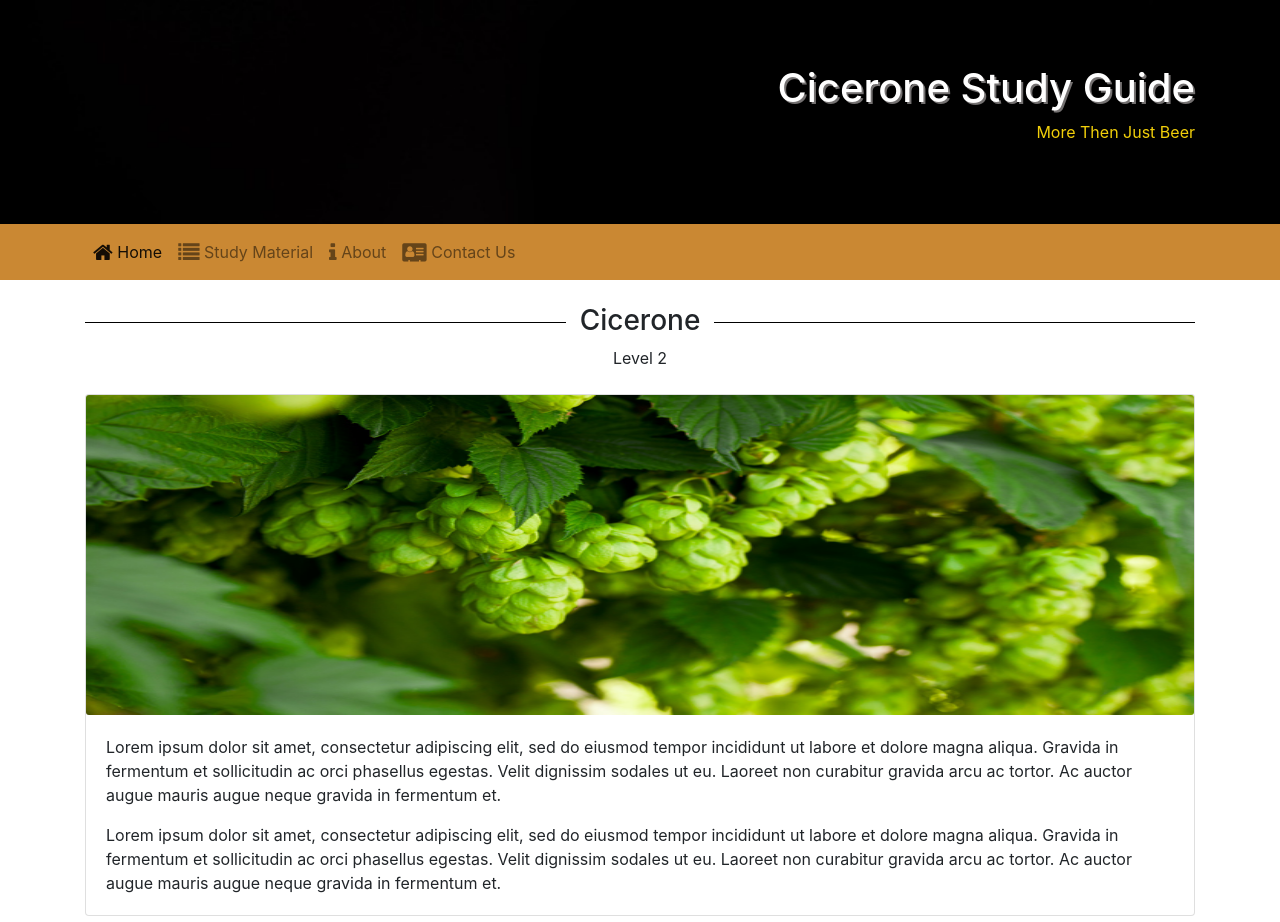
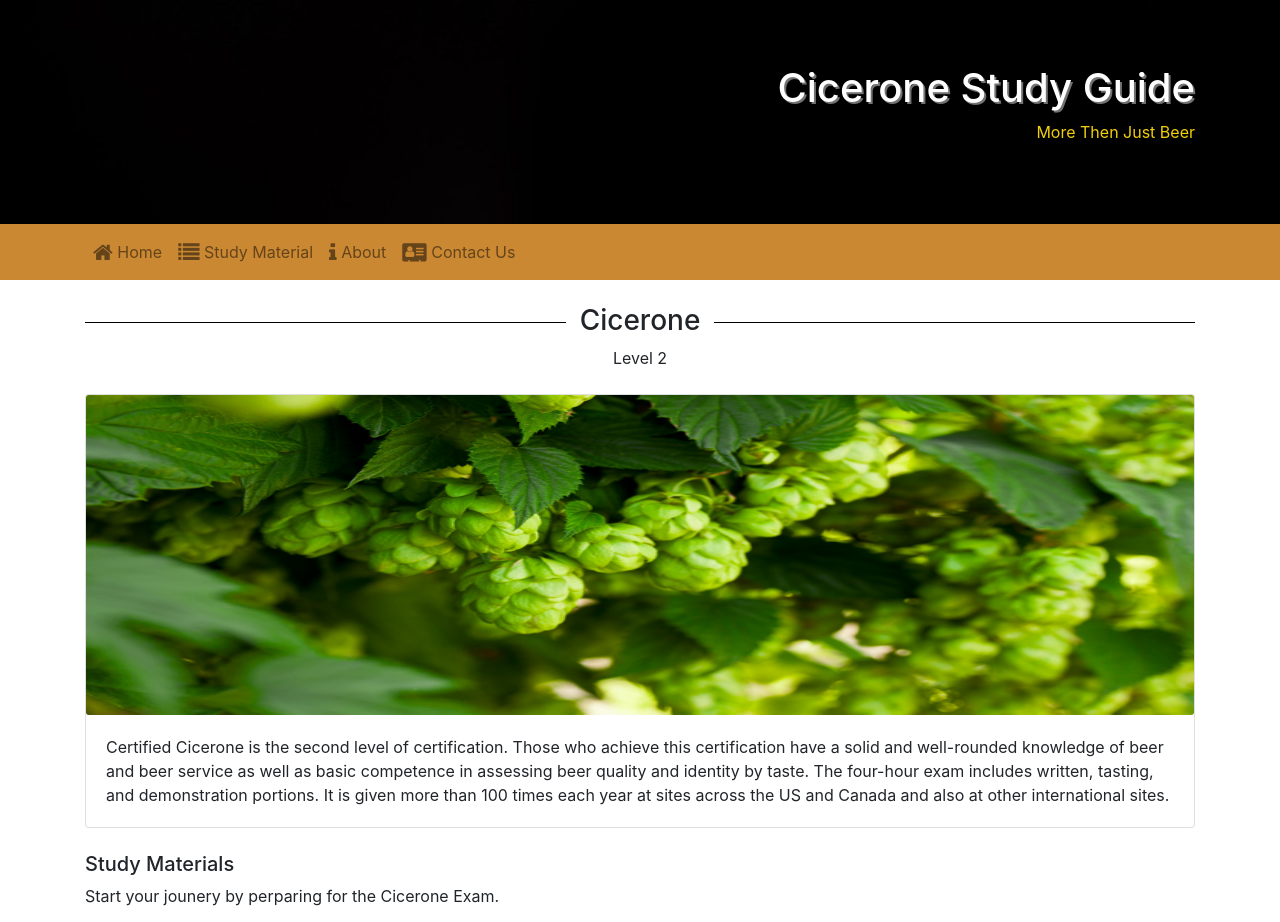
Before and after one commit to CryFecteau/cicerone-ui, a React (Create React App) app: page /cicerone in a window 1280 px wide. Shown: the top 922 px of the page. Built offline with nearby package versions, Linux system fonts and the light colour scheme.

Commit message:
add in flavor text for different levels of cicerone

```diff
--- a/src/App.css
+++ b/src/App.css
@@ -44,6 +44,9 @@
   left: 0.5em;
   margin-right: -50%;
 }
+#tabs:hover{
+  cursor: pointer;
+}
 @media only screen and (min-width: 600px) {
   .img {
     height: 20rem;
--- a/src/components/AdvancedCicerone.js
+++ b/src/components/AdvancedCicerone.js
@@ -20,8 +20,7 @@
                 <Card className='mt-4'>
                     <CardImg className='img' src={taps} alt='beer hops' />
                     <CardBody>
-                        <CardText>Lorem ipsum dolor sit amet, consectetur adipiscing elit, sed do eiusmod tempor incididunt ut labore et dolore magna aliqua. Gravida in fermentum et sollicitudin ac orci phasellus egestas. Velit dignissim sodales ut eu. Laoreet non curabitur gravida arcu ac tortor. Ac auctor augue mauris augue neque gravida in fermentum et.</CardText>
-                        <CardText>Lorem ipsum dolor sit amet, consectetur adipiscing elit, sed do eiusmod tempor incididunt ut labore et dolore magna aliqua. Gravida in fermentum et sollicitudin ac orci phasellus egestas. Velit dignissim sodales ut eu. Laoreet non curabitur gravida arcu ac tortor. Ac auctor augue mauris augue neque gravida in fermentum et.</CardText>
+                        <CardText>Those who achieve this certification possess expert knowledge of beer and excellent tasting ability. Such knowledge generally results from several years of additional study and tasting after achieving Certified Cicerone®. Well-prepared candidates will have excellent and extensive style knowledge, hands-on experience managing beer service, direct familiarity with brewing process and ingredients, and frequent and repeated experience in beer and food pairing.</CardText>
                     </CardBody>
                 </Card>
             </div>
@@ -36,7 +35,7 @@
             </div>
             <div className='container'>
                 <h5 className='header-line'>Other Levels</h5>
-                <CardGroup className='container'>
+                <CardGroup className='container mb-5'>
                     <Card>
                         <CardImg top width='100%' src={bottle} alt='serving beer' />
                         <CardBody>
--- a/src/components/BeerServer.js
+++ b/src/components/BeerServer.js
@@ -22,8 +22,7 @@
                 <Card className='mt-4'>
                     <CardImg className='img' src={beer} alt='logo' />
                     <CardBody>
-                        <CardText>Lorem ipsum dolor sit amet, consectetur adipiscing elit, sed do eiusmod tempor incididunt ut labore et dolore magna aliqua. Gravida in fermentum et sollicitudin ac orci phasellus egestas. Velit dignissim sodales ut eu. Laoreet non curabitur gravida arcu ac tortor. Ac auctor augue mauris augue neque gravida in fermentum et.</CardText>
-                        <CardText>Lorem ipsum dolor sit amet, consectetur adipiscing elit, sed do eiusmod tempor incididunt ut labore et dolore magna aliqua. Gravida in fermentum et sollicitudin ac orci phasellus egestas. Velit dignissim sodales ut eu. Laoreet non curabitur gravida arcu ac tortor. Ac auctor augue mauris augue neque gravida in fermentum et.</CardText>
+                        <CardText>Certified Beer Servers become conversant in the language of beer, including key flavor words and core beer styles,  master the details of beer service, including glass preparation and proper pouring of both draft and bottled beers, and Learn the three most common ways the flavor of beer can be ruined after it leaves the brewery and what must be done to prevent this from happening </CardText>
                     </CardBody>
                 </Card>
             </div>
@@ -38,7 +37,7 @@
             </div>
             <div className='container'>
                 <h5 className='header-line'>Other Levels</h5>
-                <CardGroup className='container'>
+                <CardGroup className='container md-5'>
                     <Card>
                         <CardImg top width='100%' src={servingBeer} alt='serving beer' />
                         <CardBody>
--- a/src/components/Cicerone.js
+++ b/src/components/Cicerone.js
@@ -22,8 +22,7 @@
                 <Card className='mt-4'>
                     <CardImg className='img' src={hops} alt='beer hops' />
                     <CardBody>
-                        <CardText>Lorem ipsum dolor sit amet, consectetur adipiscing elit, sed do eiusmod tempor incididunt ut labore et dolore magna aliqua. Gravida in fermentum et sollicitudin ac orci phasellus egestas. Velit dignissim sodales ut eu. Laoreet non curabitur gravida arcu ac tortor. Ac auctor augue mauris augue neque gravida in fermentum et.</CardText>
-                        <CardText>Lorem ipsum dolor sit amet, consectetur adipiscing elit, sed do eiusmod tempor incididunt ut labore et dolore magna aliqua. Gravida in fermentum et sollicitudin ac orci phasellus egestas. Velit dignissim sodales ut eu. Laoreet non curabitur gravida arcu ac tortor. Ac auctor augue mauris augue neque gravida in fermentum et.</CardText>
+                        <CardText>Certified Cicerone is the second level of certification. Those who achieve this certification have a solid and well-rounded knowledge of beer and beer service as well as basic competence in assessing beer quality and identity by taste. The four-hour exam includes written, tasting, and demonstration portions. It is given more than 100 times each year at sites across the US and Canada and also at other international sites.</CardText>
                     </CardBody>
                 </Card>
             </div>
@@ -38,7 +37,7 @@
             </div>
             <div className='container'>
                 <h5 className='header-line'>Other Levels</h5>
-                <CardGroup className='container'>
+                <CardGroup className='container md-5'>
                     <Card>
                         <CardImg top width='100%' src={servingBeer} alt='serving beer' />
                         <CardBody>
--- a/src/components/Content.js
+++ b/src/components/Content.js
@@ -9,7 +9,7 @@
                 <CardBody>
                     <CardTitle className='text-center'>COMING SOON!</CardTitle>
                     <CardText className='text-center'>Thank you for your interest in our study materials, we are currently working hard to give you the best experince.</CardText>
-                    <Button className='m-2' outline color='info'><Link to='/'>Home</Link></Button>
+                    <Button className='m-2' outline color='info'><Link to='/cicerone-ui'>Home</Link></Button>
                     <Button className='m-2' outline color='info'><Link to='/study-material'>Study Material</Link></Button>
                 </CardBody>
             </Card>
--- a/src/components/Footer.js
+++ b/src/components/Footer.js
@@ -8,7 +8,7 @@
                     <div className='col-5 col-sm-2 offset-1'>
                         <h5>Links</h5>
                         <ul className='list-unstyled'>
-                            <li><a href='/'>Home</a></li>
+                            <li><a href='/cicerone-ui'>Home</a></li>
                             <li><a href='/study-material'>Study Material</a></li>
                             <li><a href='/about-us'>About</a></li>
                             <li><a href='/contact-us'>Contact</a></li>
--- a/src/components/Header.js
+++ b/src/components/Header.js
@@ -39,7 +39,7 @@
                         <Collapse isOpen={this.state.isNavOpen} navbar>
                             <Nav navbar>
                                 <NavItem>
-                                    <NavLink className='nav-link' to='/'>
+                                    <NavLink className='nav-link' to='/cicerone-ui'>
                                         <i className='fa fa-home fa-lg' /> Home
                                     </NavLink>
                                 </NavItem>
--- a/src/components/Main.js
+++ b/src/components/Main.js
@@ -19,7 +19,7 @@
                 <div>
                     <Header />
                     <Switch>
-                        <Route path='/' exact component={Home} />
+                        <Route path='/cicerone-ui' exact component={Home} />
                         <Route path='/about-us' component={About} />
                         <Route path='/advanced-cicerone' component={AdvancedCicerone} />
                         <Route path='/beer-server' component={BeerServer} />
--- a/src/components/MasterCicerone.js
+++ b/src/components/MasterCicerone.js
@@ -23,8 +23,7 @@
                 <Card className='mt-4'>
                     <CardImg className='img' src={taps} alt='beer hops' />
                     <CardBody>
-                        <CardText>Lorem ipsum dolor sit amet, consectetur adipiscing elit, sed do eiusmod tempor incididunt ut labore et dolore magna aliqua. Gravida in fermentum et sollicitudin ac orci phasellus egestas. Velit dignissim sodales ut eu. Laoreet non curabitur gravida arcu ac tortor. Ac auctor augue mauris augue neque gravida in fermentum et.</CardText>
-                        <CardText>Lorem ipsum dolor sit amet, consectetur adipiscing elit, sed do eiusmod tempor incididunt ut labore et dolore magna aliqua. Gravida in fermentum et sollicitudin ac orci phasellus egestas. Velit dignissim sodales ut eu. Laoreet non curabitur gravida arcu ac tortor. Ac auctor augue mauris augue neque gravida in fermentum et.</CardText>
+                        <CardText>The Master Cicerone exam challenges individuals to master every technical and aesthetic aspect of beer. Candidates must converse with professional brewers and chefs as a peer, demonstrate the tasting ability of a seasoned quality control panel member and yet also speak with consumers using easy-to-understand but vividly descriptive language. Those who possess these skills serve the industry as consultants, educators, and knowledge leaders in various organizations.</CardText>
                     </CardBody>
                 </Card>
             </div>
@@ -39,7 +38,7 @@
             </div>
             <div className='container'>
                 <h5 className='header-line'>Other Levels</h5>
-                <CardGroup className='container'>
+                <CardGroup className='container mb-5'>
                     <Card>
                         <CardImg top width='100%' src={bottle} alt='serving beer' />
                         <CardBody>
--- a/src/components/StudyMaterial.js
+++ b/src/components/StudyMaterial.js
@@ -22,7 +22,7 @@
             </h3>
             <h6>Select Level:</h6>
             <Tabs>
-                <TabList >
+                <TabList id='tabs'>
                     <Tab>Beer Server</Tab>
                     <Tab>Cicerone</Tab>
                     <Tab>Advanced Cicerone</Tab>
```
Also changed, not shown: src/components/Home.js (+7 -3 lines).
